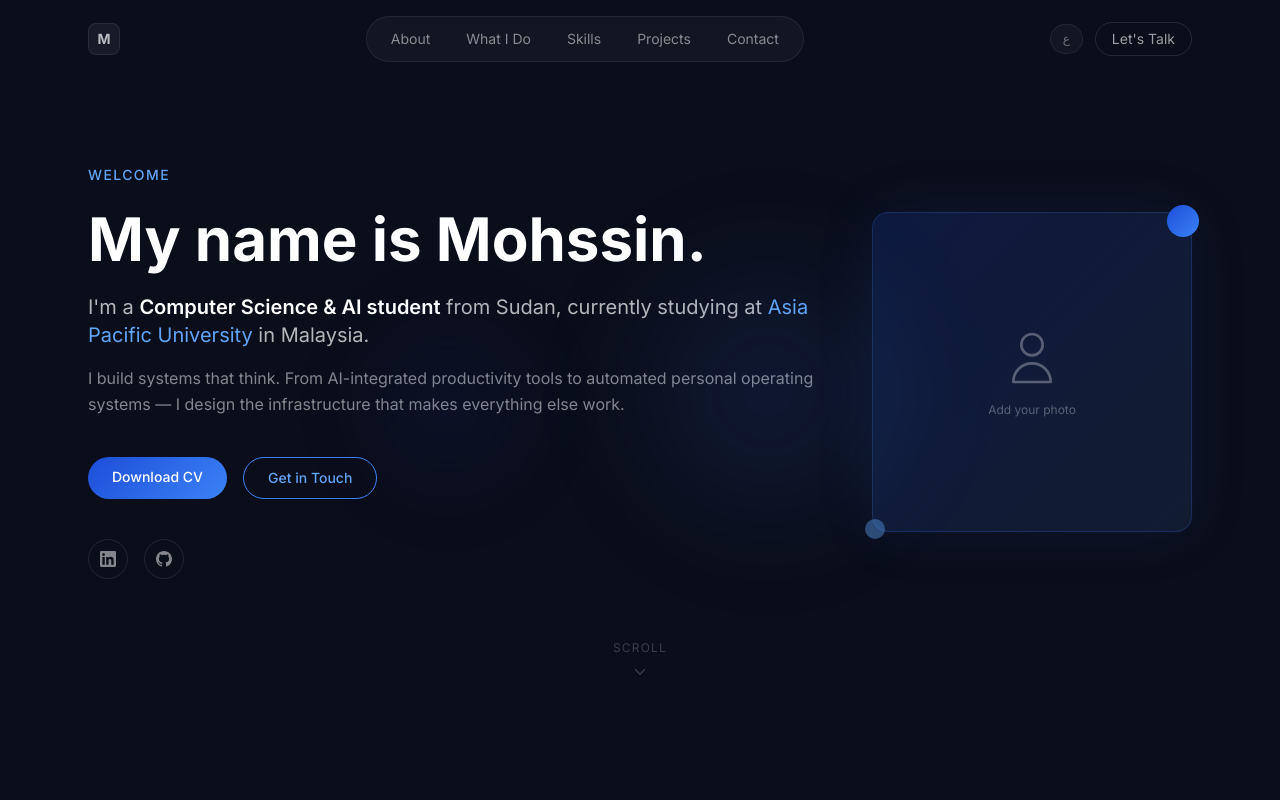
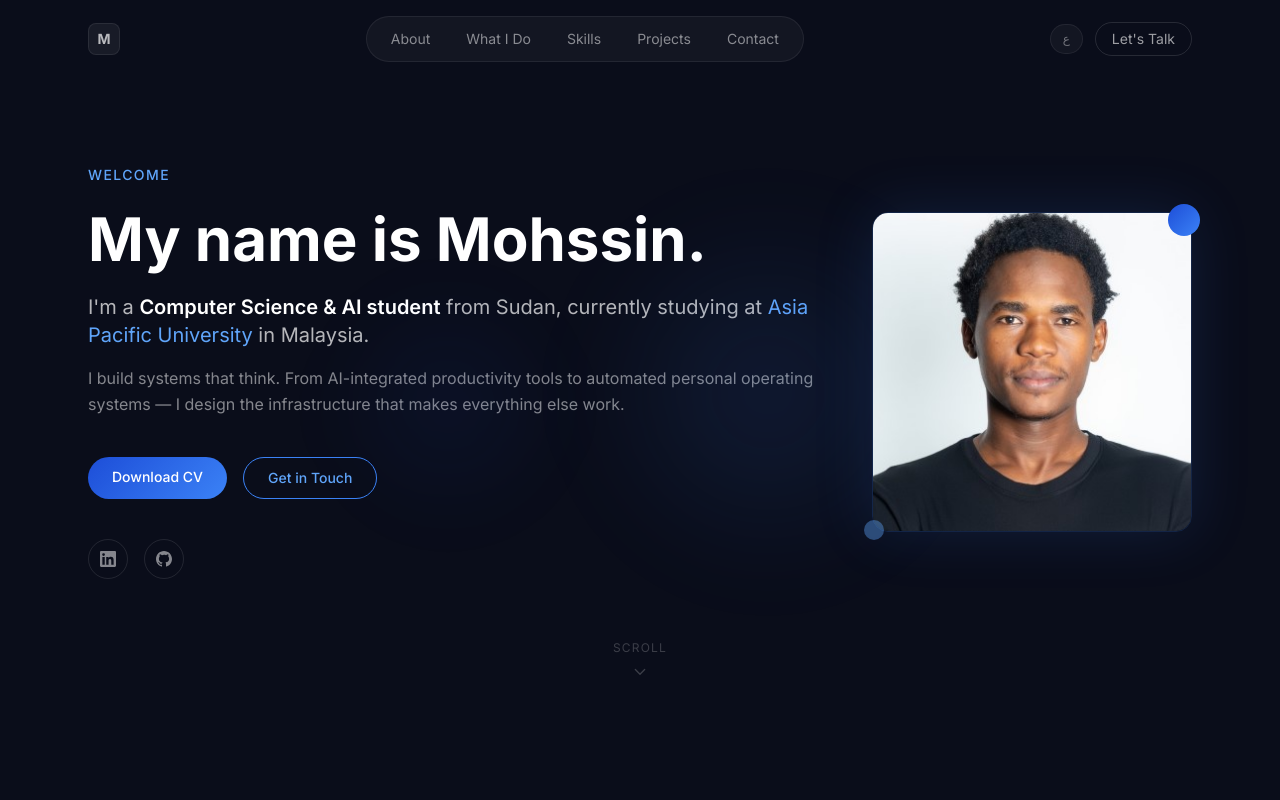
Before and after one commit to mohssinabdalla/mohssin-personal-site, a React (Vite) app: page / in a window 1280 px wide. Shown: the top 800 px of the page. Built offline with nearby package versions, Linux system fonts and the light colour scheme.

Commit message:
feat: add profile photo to hero section

```diff
--- a/src/components/Hero.jsx
+++ b/src/components/Hero.jsx
@@ -70,25 +70,23 @@ export default function Hero() {
             </div>
           </div>
 
-          {/* Photo placeholder */}
-          <div className="flex-shrink-0">
-            <div className="w-64 h-64 md:w-80 md:h-80 rounded-2xl relative"
+          {/* Photo */}
+          <div className="flex-shrink-0 relative">
+            <div className="w-64 h-64 md:w-80 md:h-80 rounded-2xl overflow-hidden relative"
               style={{
-                background: 'linear-gradient(135deg, rgba(29,78,216,0.2), rgba(96,165,250,0.1))',
                 border: '1px solid rgba(59,130,246,0.2)',
-                boxShadow: '0 0 60px rgba(59,130,246,0.1)',
+                boxShadow: '0 0 60px rgba(59,130,246,0.15)',
               }}>
-              <div className="absolute inset-0 flex flex-col items-center justify-center text-white/30">
-                <svg className="w-16 h-16 mb-3" fill="none" stroke="currentColor" viewBox="0 0 24 24">
-                  <path strokeLinecap="round" strokeLinejoin="round" strokeWidth={1} d="M16 7a4 4 0 11-8 0 4 4 0 018 0zM12 14a7 7 0 00-7 7h14a7 7 0 00-7-7z" />
-                </svg>
-                <p className="text-xs">Add your photo</p>
-              </div>
-              <div className="absolute -top-2 -right-2 w-8 h-8 rounded-full"
-                style={{ background: 'linear-gradient(135deg, #1d4ed8, #3b82f6)' }} />
-              <div className="absolute -bottom-2 -left-2 w-5 h-5 rounded-full"
-                style={{ background: 'rgba(96,165,250,0.4)' }} />
+              <img
+                src="/mohssin.jpg"
+                alt="Mohssin"
+                className="w-full h-full object-cover object-top"
+              />
             </div>
+            <div className="absolute -top-2 -right-2 w-8 h-8 rounded-full"
+              style={{ background: 'linear-gradient(135deg, #1d4ed8, #3b82f6)' }} />
+            <div className="absolute -bottom-2 -left-2 w-5 h-5 rounded-full"
+              style={{ background: 'rgba(96,165,250,0.4)' }} />
           </div>
 
         </div>
```
Also changed, not shown: public/mohssin.jpg (added).
